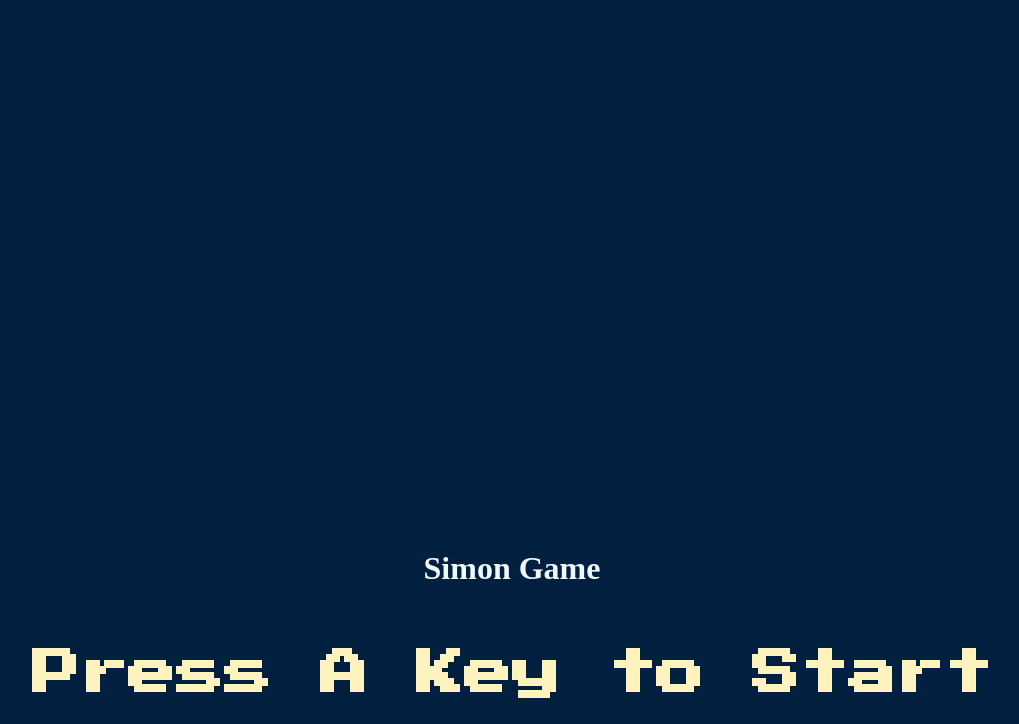
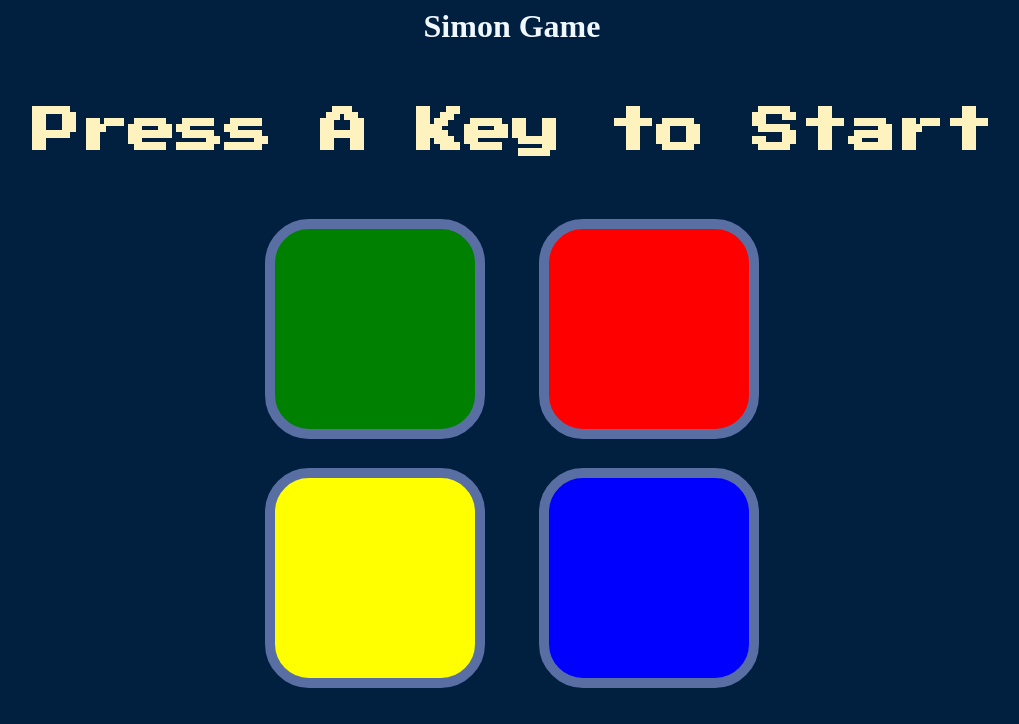
Before and after one commit to mmrmunna786/simon_game, a plain HTML site: page index.html in a window 1280 px wide. Shown: the top 724 px of the page, without its empty margins (128-1147 px from the left). Drawn offline with nearby package versions, Linux system fonts and the light colour scheme; a web font is replaced by a local one.

Commit message:
Update styles.css

```diff
--- a/styles.css
+++ b/styles.css
@@ -64,7 +64,7 @@ footer{
   font-size: 1.5rem;
 }
 
-@media (min-width: 430px) {
+@media (pointer: coarse) {
   .btn {
     margin: 25px;
     margin-top: 0px;
@@ -73,15 +73,15 @@ footer{
     width: 300px;
     border: 10px solid black;
     border-radius: 20%;
+  }
 
+  body {
+    margin-top: 550px;
   }
-  body{
-    margin-top: 550px
-  }
+
   .container {
     display: block;
     width: 100%;
     margin: auto;
-
   }
 }
```
